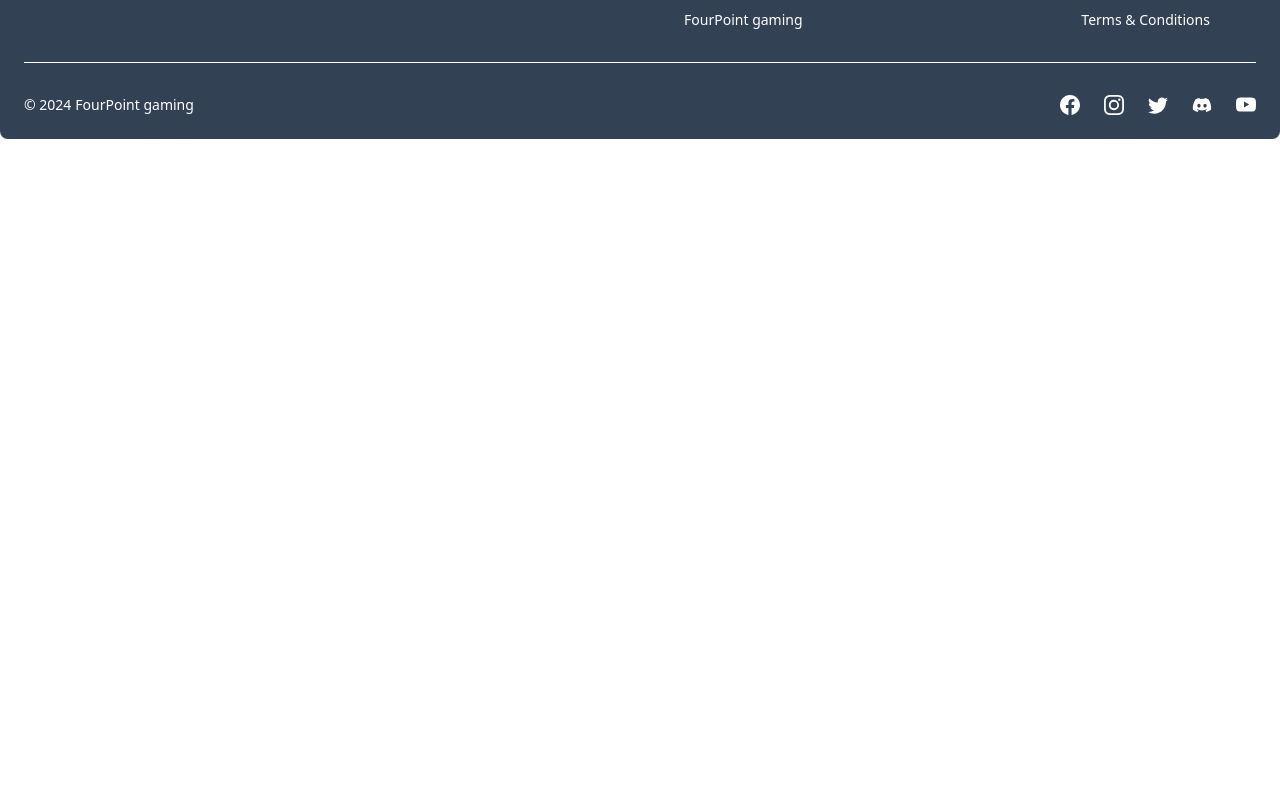
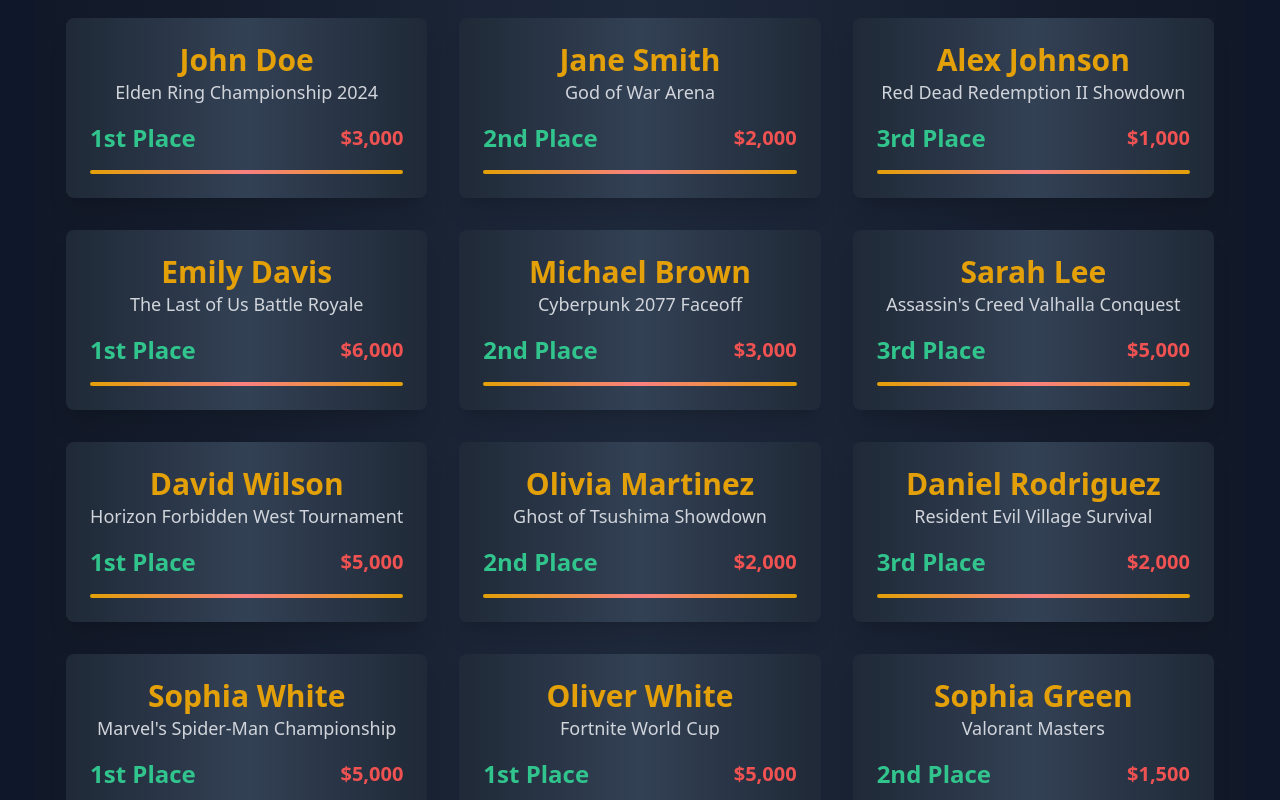
Before and after one commit to Hirun4/FourPoint-Gaming, a React (Vite) app in the folder client/: page / in a window 1280 px wide. Shown: the part 1200-2000 px from the top of the page. Before the commit the page ends 1339 px from the top, so only its background shows below. Built offline with nearby package versions, Linux system fonts and the light colour scheme; no server answers.

Commit message:
add new component

```diff
--- /dev/null
+++ b/client/src/components/PastEventWinners.jsx
@@ -0,0 +1,122 @@
+import React from 'react';
+
+const eventWinners = [
+  {
+    name: 'John Doe',
+    event: 'Elden Ring Championship 2024',
+    place: '1st Place',
+    prize: '$3,000',
+  },
+  {
+    name: 'Jane Smith',
+    event: 'God of War Arena',
+    place: '2nd Place',
+    prize: '$2,000',
+  },
+  {
+    name: 'Alex Johnson',
+    event: 'Red Dead Redemption II Showdown',
+    place: '3rd Place',
+    prize: '$1,000',
+  },
+  {
+    name: 'Emily Davis',
+    event: 'The Last of Us Battle Royale',
+    place: '1st Place',
+    prize: '$6,000',
+  },
+  {
+    name: 'Michael Brown',
+    event: 'Cyberpunk 2077 Faceoff',
+    place: '2nd Place',
+    prize: '$3,000',
+  },
+  {
+    name: 'Sarah Lee',
+    event: 'Assassin\'s Creed Valhalla Conquest',
+    place: '3rd Place',
+    prize: '$5,000',
+  },
+  {
+    name: 'David Wilson',
+    event: 'Horizon Forbidden West Tournament',
+    place: '1st Place',
+    prize: '$5,000',
+  },
+  {
+    name: 'Olivia Martinez',
+    event: 'Ghost of Tsushima Showdown',
+    place: '2nd Place',
+    prize: '$2,000',
+  },
+  {
+    name: 'Daniel Rodriguez',
+    event: 'Resident Evil Village Survival',
+    place: '3rd Place',
+    prize: '$2,000',
+  },
+  {
+    name: 'Sophia White',
+    event: 'Marvel\'s Spider-Man Championship',
+    place: '1st Place',
+    prize: '$5,000',
+  },
+  {
+    name: 'Oliver White',
+    event: 'Fortnite World Cup',
+    place: '1st Place',
+    prize: '$5,000',
+  },
+  {
+    name: 'Sophia Green',
+    event: 'Valorant Masters',
+    place: '2nd Place',
+    prize: '$1,500',
+  },
+  {
+    name: 'Liam Black',
+    event: 'Call of Duty Championship',
+    place: '3rd Place',
+    prize: '$5,000',
+  },
+  {
+    name: 'Emma Blue',
+    event: 'Overwatch League Finals',
+    place: '1st Place',
+    prize: '$20,000',
+  },
+  {
+    name: 'Noah Gray',
+    event: 'League of Legends Worlds',
+    place: '2nd Place',
+    prize: '$9,000',
+  },
+];
+
+const PastEventWinners = () => {
+  return (
+    <div className="bg-gradient-to-r from-gray-900 via-slate-800 to-gray-900 py-12 px-8">
+      <h2 className="text-5xl font-bold text-transparent bg-clip-text bg-gradient-to-r from-purple-400 via-pink-500 to-red-500 animate-flicker mb-10 text-center">Past Event Winners</h2>
+      <div className="grid grid-cols-1 md:grid-cols-2 lg:grid-cols-3 gap-8">
+        {eventWinners.map((winner, index) => (
+          <div
+            key={index}
+            className="bg-gradient-to-r from-gray-800 via-slate-700 to-gray-800 p-6 rounded-lg shadow-xl transform transition-transform hover:scale-105 hover:rotate-1"
+          >
+            <div className="text-center mb-4">
+              <h3 className="text-3xl font-bold text-yellow-400 ">{winner.name}</h3>
+              <p className="text-lg font-medium text-gray-300">{winner.event}</p>
+            </div>
+            <div className="flex justify-between items-center">
+              <span className="text-2xl font-bold text-green-400">{winner.place}</span>
+              <span className="text-xl text-red-500 font-extrabold">{winner.prize}</span>
+            </div>
+            <div className="w-full mt-4 h-1 bg-gradient-to-r from-yellow-400 via-red-400 to-yellow-400 rounded-full" />
+          </div>
+        ))}
+      </div>
+    </div>
+  );
+};
+
+export default PastEventWinners;
--- a/client/src/pages/Home.jsx
+++ b/client/src/pages/Home.jsx
@@ -2,6 +2,7 @@
 import CallToAction from '../components/CallToAction';
 import { useEffect, useState } from 'react';
 import PostCard from '../components/PostCard';
+import PastEventWinners from '../components/PastEventWinners';
 
 export default function Home() {
   const [posts, setPosts] = useState([]);
@@ -37,18 +38,19 @@
         <div className="absolute -top-16 -right-16 w-40 h-40 bg-blue-500 opacity-20 rounded-full blur-2xl animate-pulse"></div>
         <div className="absolute -bottom-16 -left-16 w-40 h-40 bg-pink-500 opacity-20 rounded-full blur-2xl animate-pulse"></div>
       </div>
-
-
       <div className="w-full py-8 bg-gradient-to-r from-green-600 to-lime-400 dark:bg-slate-800 relative">
         <CallToAction />
         <div className="absolute -bottom-10 left-1/2 transform -translate-x-1/2 w-80 h-80 bg-gradient-to-r from-yellow-500 via-pink-500 to-blue-500 rounded-full opacity-10 blur-3xl"></div>
       </div>
 
 
+
+
+
       <div className="max-w-7xl mx-auto px-4 py-12 flex flex-col gap-12">
         {posts && posts.length > 0 && (
           <div className="flex flex-col gap-8 items-center">
-            <h2 className="text-4xl font-bold text-transparent bg-clip-text bg-gradient-to-r from-purple-400 via-pink-500 to-red-500 animate-flicker">
+            <h2 className="text-5xl font-bold text-transparent bg-clip-text bg-gradient-to-r from-purple-400 via-pink-500 to-red-500 animate-flicker">
               Recent Posts
             </h2>
             <div className="flex flex-wrap gap-8 justify-center">
@@ -69,6 +71,8 @@
           </div>
         )}
       </div>
+
+      <PastEventWinners />
     </div>
   );
 }
```
